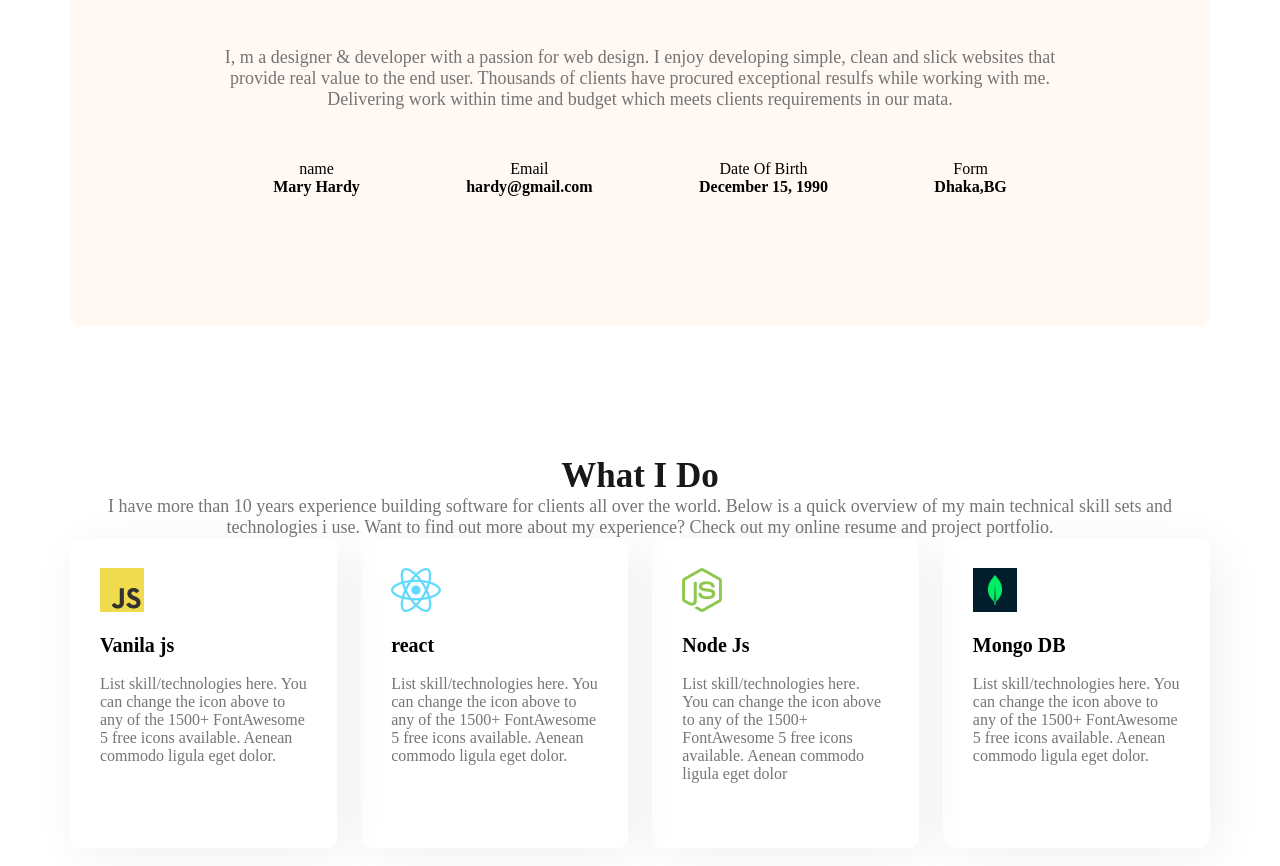
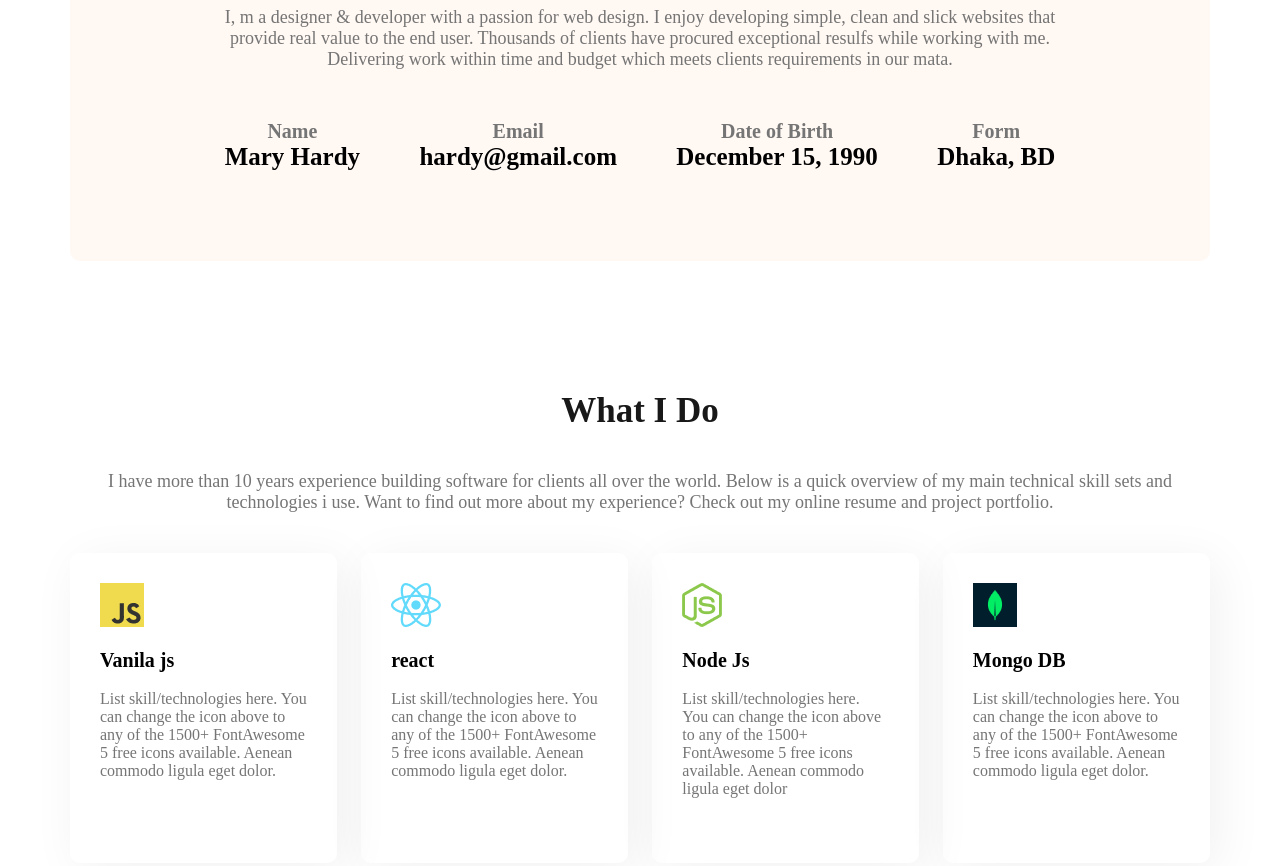
Before and after one commit to sayeduzzamansajid/demo-portfulio, a plain HTML site: page index.html in a window 1280 px wide. Shown: the part 1146-2012 px from the top of the page. Drawn offline with Linux system fonts and the light colour scheme.

Commit message:
Skill block Done

```diff
--- a/index.html
+++ b/index.html
@@ -48,7 +48,7 @@
                 clients requirements in our mata.</p>
             <div class="about-data">
                 <div class="data">
-                    <p class="info">name</p>
+                    <p class="info">Name</p>
                     <p class="infodata">Mary Hardy</p>
                 </div>
                 <div class="data">
@@ -56,12 +56,12 @@
                     <p class="infodata">hardy@gmail.com</p>
                 </div>
                 <div class="data">
-                    <p class="info">Date Of Birth</p>
+                    <p class="info">Date of Birth</p>
                     <p class="infodata">December 15, 1990</p>
                 </div>
                 <div class="data">
                     <p class="info">Form</p>
-                    <p class="infodata">Dhaka,BG</p>
+                    <p class="infodata">Dhaka, BD</p>
                 </div>
             </div>
         </section>
--- a/style.css
+++ b/style.css
@@ -115,7 +115,7 @@ main section{
 /* About me style */
 .about{
     border-radius: 10px;
-    padding: 130px 150px;
+    padding: 90px 150px;
     text-align: center;
     display: flex;
     flex-direction: column;
@@ -125,19 +125,28 @@ main section{
 .about-data{
     display: flex;
     justify-content: space-around;
+    gap: 50px;
 }
-.data{
-
+.data:hover{
+    transform: scale(1.10);
 }
 .info{
-
+    font-size: 20px;
+    font-weight: 600;
+    color: #757575;
 }
 .infodata{
-    font-weight: 600;
+    font-weight: 700;
+    font-size: 25px;
 
 }
 
 /* skills style */
+.skills{
+    display: flex;
+    flex-direction: column;
+    gap: 40px;
+}
 .skillhold{
     display: flex;
     gap: 24px;
@@ -151,7 +160,7 @@ main section{
 
 }
 .skillname:hover{
-    background-color: #8282823a;
+    background-color: #afacac3a;
     transform: scale(1.05);
 }
 .skilltitle{
```
